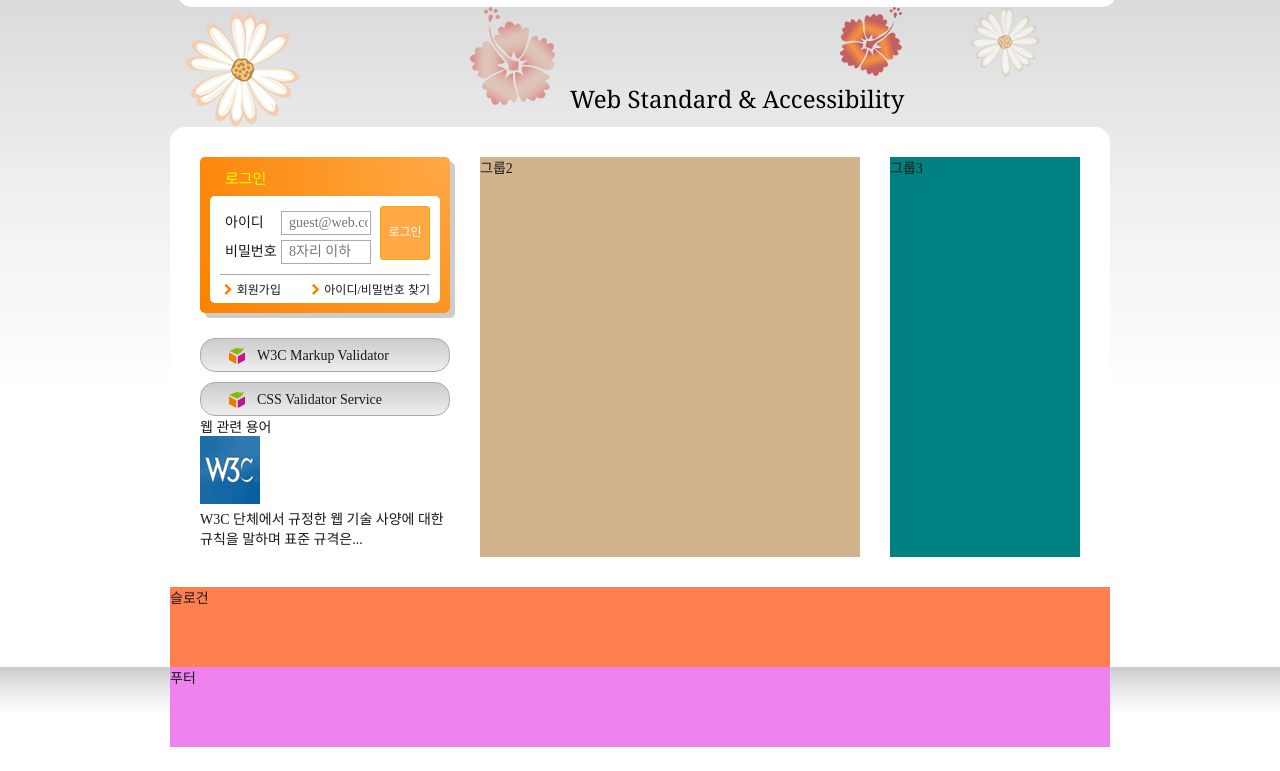
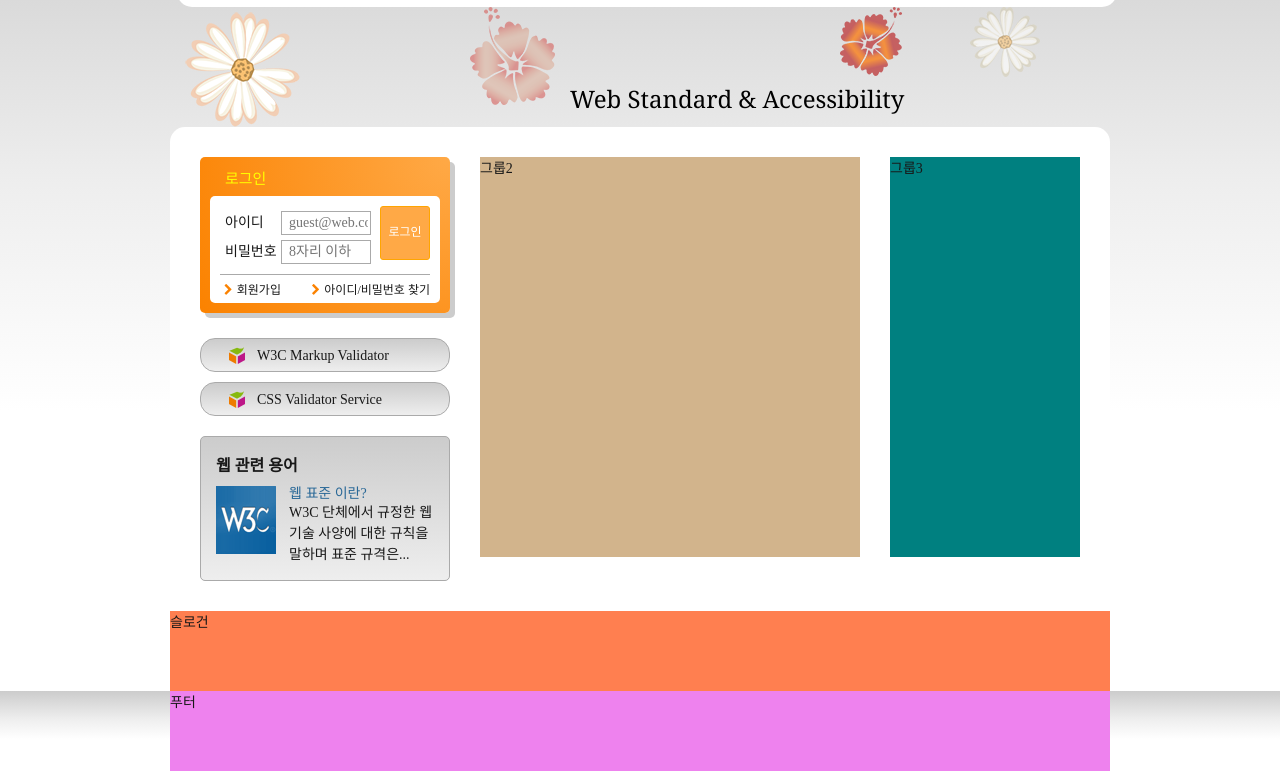
Before and after one commit to yunhyeongjo/multiHTML5, a plain HTML site: page webcafe.html in a window 1280 px wide. Shown: the part 131-902 px from the top of the page. Before the commit the page ends 878 px from the top, so only its background shows below. Drawn offline with Linux system fonts and the light colour scheme; a web font is replaced by a local one.

Commit message:
그룹 1 디자인 완료

```diff
--- a/css/common/common.css
+++ b/css/common/common.css
@@ -267,29 +267,81 @@ label[for="user-id"] , label[for="user-pw"]{
   padding-top: 2px;
   font-weight: 300;
 }
+/* 웹 관련 용어 */
+.term {
+  margin-top: 20px;
+  border : 1px solid #aaa;
+  border-radius: 5px;
+  padding : 15px;
+  background: #ccc linear-gradient(to bottom,#ccc,#eee);
+}
 
-/* .login-heading {
-  color : yellow;
-  font-weight: 600;
-  padding : 10px 20px;
+.term-heading {
+  font-size : 1.6rem;
+  font-weight: 700;
+}
+
+.term-list {
+  margin-top : 10px;
+}
+
+.term-list-subject {
+  color : #296897;
+  margin-top : -4px;
+  font-weight : 400;
+}
+
+.term-list-subject, .term-brief  {
+  float : right;
+  width: 145px;
+}
+
+.term-thumbnail {
+  float : left;
+}
+
+.term-thumbnail img {
+  vertical-align: top;
 
 }
 
-#user-id, #user-pw {
-  width: 100px;
-  margin : 5px;
+.term-brief {
+  line-height: 1.5em;
+}
+/* .term {
+  background: linear-gradient(to bottom,#ccc,#eee);
+  margin: 20px 0px;
+  border-radius: 5px;
+  border : 1px solid #aaa;
+}
+.term-heading {
+  padding : 10px;
+  font-weight: 700;
+  font-size : 1.1em;
+  font-weight: 600;
 }
 
-.login-form {
-  display: flex;
-  justify-content: center;
+.term-list .term-list-subject {
+  display: inline-block;
+  padding-top: 5px;
+  text-align: center;
+  font-size: 15px;
+  color : #296897;
+  font-weight: 500;
 }
 
-.login-form, .sign {
-  background-color: white;
-  margin : 0 10px 0 10px;
+.term-list .term-brief a {
+  padding-top : 5px;
+  font-size: 15px;
+  font-weight: 400;
+}
 
+.term-thumbnail {
+  float: left;
+  padding-top : 10px;
+  padding-right: 15px;
 } */
+
 
 
 /* 슬로건 */
--- a/webcafe.html
+++ b/webcafe.html
@@ -165,14 +165,14 @@
         <section class="term">
           <h2 class="term-heading">
             웹 관련 용어
-            <dl class="term-list">
-              <dt class="term-list-subject"></dt>
+          </h2>
+            <dl class="term-list clearfix">
+              <dt class="term-list-subject">웹 표준 이란?</dt>
               <dd class="term-thumbnail"><img src="images/web_standards.gif" alt=""></dd>
               <dd class="term-brief">
                 <a href="/"> W3C 단체에서 규정한 웹 기술 사양에 대한 규칙을 말하며 표준 규격은... </a>
               </dd>
             </dl>
-          </h2>
         </section>
       </div>
       <div class="group group2">그룹2</div>
```
